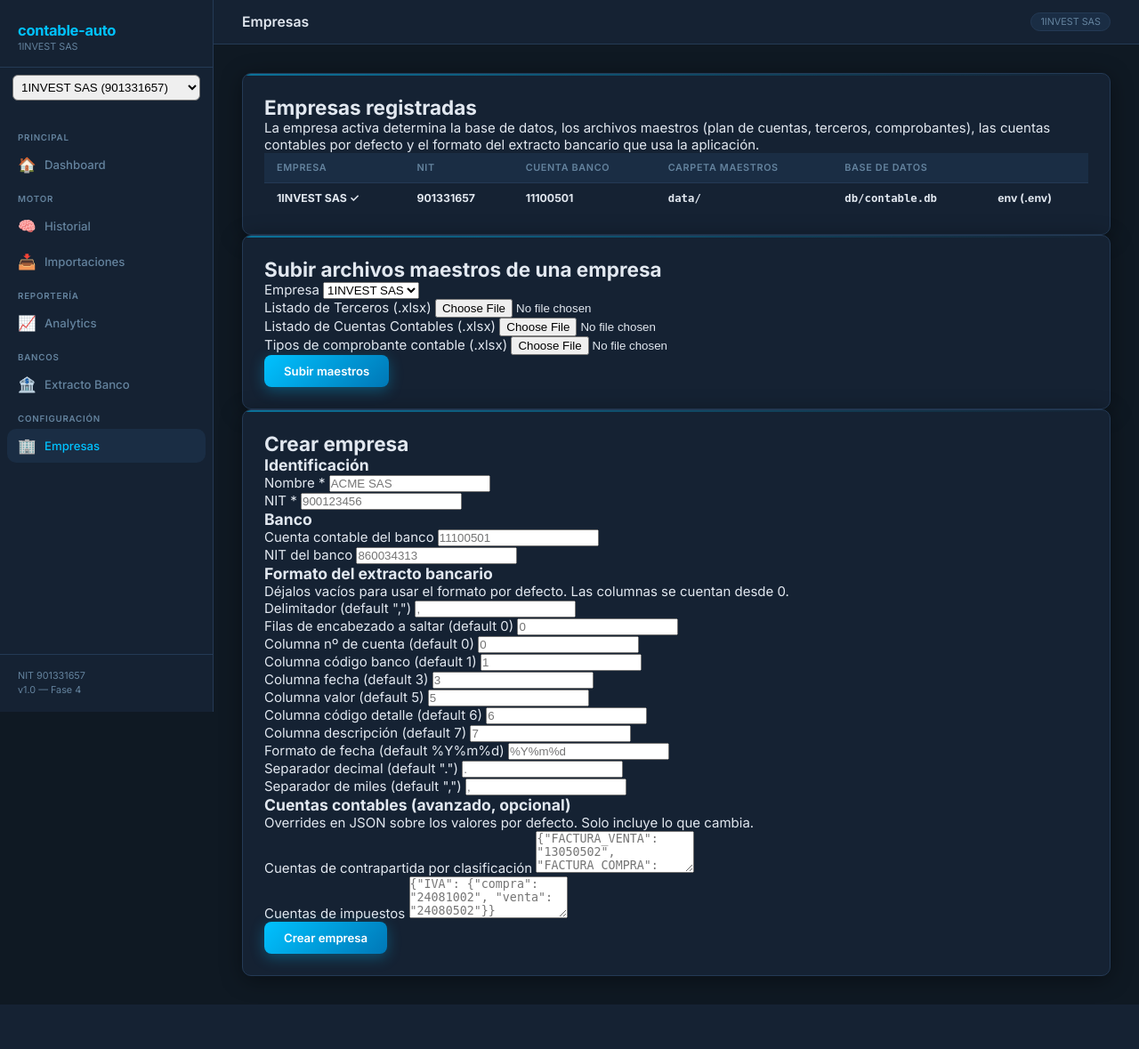
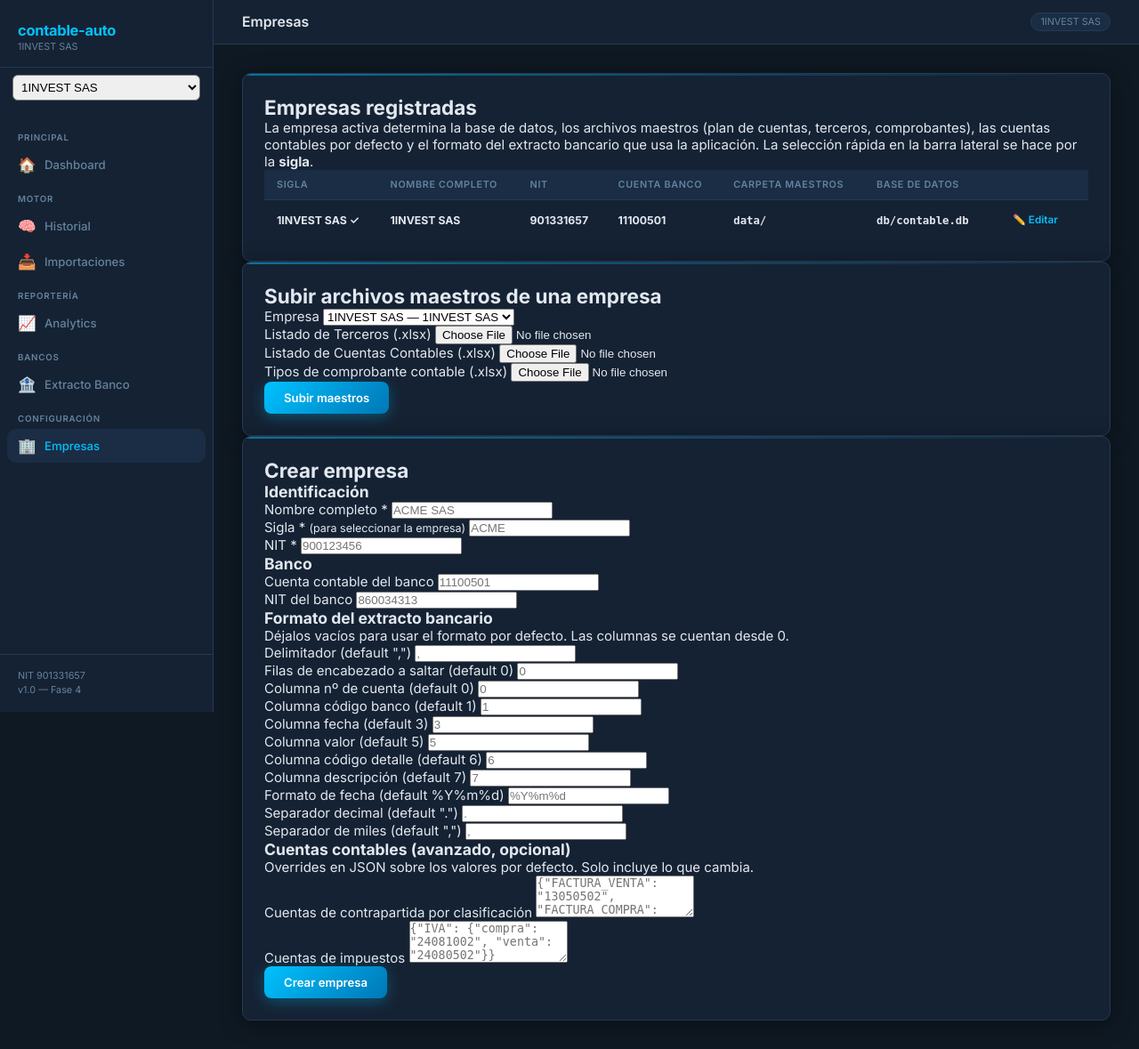
Before and after one commit to 1Investsas/1AutoConta, a Flask app: page /empresas in a window 1280 px wide. Shown: the whole page at 89% size. Before the commit the page ends 1129 px from the top, so only its background shows below. Run offline with Flask 3, Linux system fonts and the light colour scheme; parts of the project's set-up code (start-up, migrations or seed data) failed here and were passed over.

Commit message:
feat: sigla de empresa y edición de datos/configuración por empresa
- Cada empresa ahora tiene nombre completo y sigla. La selección rápida
  en la barra lateral se hace por la sigla (con el nombre completo en el
  tooltip). El id se deriva de la sigla al crear.
- Nueva edición completa de empresas: ruta /empresas/<id>/editar (form
  pre-rellenado) y /empresas/<id>/actualizar. Permite cambiar nombre,
  sigla, NIT, cuentas contables y el formato del extracto bancario. El id
  se conserva al editar, de modo que la BD y la carpeta de maestros no
  cambian aunque cambie la sigla.
- La empresa principal también es editable: sus cambios se persisten en el
  registro (data/empresas.json) y tienen prioridad sobre las variables de
  entorno, conservando su BD y carpeta de maestros.
- Helper _parse_empresa_form compartido por crear y actualizar.
- SIGLA_EMPRESA configurable por entorno (.env) para la empresa principal.
- empresas.json y carpetas data/<id>/ añadidas al .gitignore.
- 7 tests nuevos (sigla y edición); 153 en total, todos en verde.

https://claude.ai/code/session_01Qjx69MTvHHxfdr15uk55g4

```diff
--- a/app/config.py
+++ b/app/config.py
@@ -16,6 +16,9 @@ load_dotenv()
 # ---------------------------------------------------------------------------
 NIT_EMPRESA: str = os.getenv("NIT_EMPRESA", "901331657")
 NOMBRE_EMPRESA: str = os.getenv("NOMBRE_EMPRESA", "1INVEST SAS")
+# Sigla / nombre corto de la empresa (para la selección rápida en la UI).
+# Si no se define, se usa el nombre completo como sigla.
+SIGLA_EMPRESA: str = os.getenv("SIGLA_EMPRESA", "") or NOMBRE_EMPRESA
 
 # ---------------------------------------------------------------------------
 # Rutas por defecto
--- a/app/web/routes.py
+++ b/app/web/routes.py
@@ -19,8 +19,8 @@ from werkzeug.utils import secure_filename
 from app.config import DATA_DIR, DB_PATH
 from app import storage as store
 from app.empresas import (
-    listar_empresas, obtener_empresa, crear_empresa, eliminar_empresa,
-    FORMATO_BANCO_DEFAULT,
+    listar_empresas, obtener_empresa, crear_empresa, actualizar_empresa,
+    eliminar_empresa, FORMATO_BANCO_DEFAULT,
 )
 from app.web import session_store
 
@@ -50,6 +50,7 @@ def _inyectar_empresas():
         "empresa_actual": emp,
         "empresas_disponibles": listar_empresas(),
         "empresa": emp.nombre,
+        "empresa_sigla": emp.sigla_efectiva,
         "nit": emp.nit,
     }
 
@@ -1160,16 +1161,20 @@ def empresas_seleccionar():
     return redirect(request.referrer or url_for("web.index"))
 
 
-@bp.route("/empresas/crear", methods=["POST"])
-def empresas_crear():
-    """Crea una empresa nueva con su configuración propia."""
+def _parse_empresa_form() -> dict:
+    """
+    Lee y valida los campos del formulario de empresa (crear o editar).
+
+    Retorna un dict con los campos listos para crear/actualizar una empresa.
+    Lanza ValueError con un mensaje legible si algún dato es inválido.
+    """
     import json as _json
 
     nombre = request.form.get("nombre", "").strip()
     nit    = request.form.get("nit", "").strip()
-    if not nombre or not nit:
-        flash("Nombre y NIT son obligatorios.", "error")
-        return redirect(url_for("web.empresas"))
+    sigla  = request.form.get("sigla", "").strip()
+    if not nombre or not nit or not sigla:
+        raise ValueError("Nombre, sigla y NIT son obligatorios.")
 
     # Formato del extracto bancario (solo guardar lo que difiere del default)
     formato_banco = {}
@@ -1181,8 +1186,7 @@ def empresas_crear():
             try:
                 valor = int(valor)
             except ValueError:
-                flash(f"Valor inválido para {campo}: {valor}", "error")
-                return redirect(url_for("web.empresas"))
+                raise ValueError(f"Valor inválido para {campo}: {valor}")
         if valor != default:
             formato_banco[campo] = valor
 
@@ -1199,25 +1203,57 @@ def empresas_crear():
         except (ValueError, TypeError):
             raise ValueError(f"El campo {campo} debe ser un objeto JSON válido.")
 
+    return {
+        "nit": nit,
+        "nombre": nombre,
+        "sigla": sigla,
+        "cuenta_banco_default": request.form.get("cuenta_banco_default", "").strip(),
+        "nit_banco": request.form.get("nit_banco", "").strip(),
+        "formato_banco": formato_banco,
+        "cuentas_contraparte": _json_dict("cuentas_contraparte"),
+        "cuentas_impuestos": _json_dict("cuentas_impuestos"),
+    }
+
+
+@bp.route("/empresas/crear", methods=["POST"])
+def empresas_crear():
+    """Crea una empresa nueva con su configuración propia."""
     try:
-        cuentas_contraparte = _json_dict("cuentas_contraparte")
-        cuentas_impuestos   = _json_dict("cuentas_impuestos")
+        campos = _parse_empresa_form()
     except ValueError as exc:
         flash(str(exc), "error")
         return redirect(url_for("web.empresas"))
 
-    emp = crear_empresa(
-        nit=nit,
-        nombre=nombre,
-        cuenta_banco_default=request.form.get("cuenta_banco_default", "").strip(),
-        nit_banco=request.form.get("nit_banco", "").strip(),
-        formato_banco=formato_banco,
-        cuentas_contraparte=cuentas_contraparte,
-        cuentas_impuestos=cuentas_impuestos,
+    emp = crear_empresa(**campos)
+
+    flash(f"✓ Empresa '{emp.nombre}' ({emp.sigla_efectiva}) creada. "
+          f"Sube sus archivos maestros en data/{emp.id}/ "
+          f"o desde el formulario de procesamiento.", "success")
+    return redirect(url_for("web.empresas"))
+
+
+@bp.route("/empresas/<empresa_id>/editar")
+def empresas_editar(empresa_id):
+    """Muestra el formulario de edición pre-rellenado con la empresa indicada."""
+    emp = obtener_empresa(empresa_id)
+    return render_template(
+        "empresas.html",
+        formato_default=FORMATO_BANCO_DEFAULT,
+        empresa_editar=emp,
     )
 
-    flash(f"✓ Empresa '{emp.nombre}' creada. Sube sus archivos maestros en data/{emp.id}/ "
-          f"o desde el formulario de procesamiento.", "success")
+
+@bp.route("/empresas/<empresa_id>/actualizar", methods=["POST"])
+def empresas_actualizar(empresa_id):
+    """Guarda los cambios de datos y configuración de una empresa existente."""
+    try:
+        campos = _parse_empresa_form()
+    except ValueError as exc:
+        flash(str(exc), "error")
+        return redirect(url_for("web.empresas_editar", empresa_id=empresa_id))
+
+    emp = actualizar_empresa(empresa_id, **campos)
+    flash(f"✓ Empresa '{emp.nombre}' ({emp.sigla_efectiva}) actualizada.", "success")
     return redirect(url_for("web.empresas"))
 
 
--- a/app/web/templates/base.html
+++ b/app/web/templates/base.html
@@ -19,10 +19,12 @@
 
   <form method="post" action="{{ url_for('web.empresas_seleccionar') }}" class="empresa-switch" style="padding: 8px 14px;">
     <input type="hidden" name="csrf_token" value="{{ csrf_token() }}">
-    <select name="empresa_id" onchange="this.form.submit()" style="width:100%; padding:5px; border-radius:6px;">
+    <select name="empresa_id" onchange="this.form.submit()" style="width:100%; padding:5px; border-radius:6px;"
+            title="Selecciona la empresa de trabajo por su sigla">
       {% for e in empresas_disponibles %}
-      <option value="{{ e.id }}" {% if e.id == empresa_actual.id %}selected{% endif %}>
-        {{ e.nombre }} ({{ e.nit }})
+      <option value="{{ e.id }}" title="{{ e.nombre }} — NIT {{ e.nit }}"
+              {% if e.id == empresa_actual.id %}selected{% endif %}>
+        {{ e.sigla_efectiva }}
       </option>
       {% endfor %}
     </select>
--- a/app/web/templates/empresas.html
+++ b/app/web/templates/empresas.html
@@ -3,6 +3,10 @@
 {% block page_title %}Empresas{% endblock %}
 
 {% block content %}
+
+{# Modo edición: empresa_editar viene de la ruta /empresas/<id>/editar #}
+{% set editando = empresa_editar is defined and empresa_editar %}
+{% set f = (empresa_editar.formato_banco_efectivo() if editando else formato_default) %}
 
 <div class="card">
   <h2>Empresas registradas</h2>
@@ -10,32 +14,33 @@
     La empresa activa determina la base de datos, los archivos maestros
     (plan de cuentas, terceros, comprobantes), las cuentas contables por
     defecto y el formato del extracto bancario que usa la aplicación.
+    La selección rápida en la barra lateral se hace por la <strong>sigla</strong>.
   </p>
   <table class="table">
     <thead>
       <tr>
-        <th>Empresa</th><th>NIT</th><th>Cuenta banco</th>
+        <th>Sigla</th><th>Nombre completo</th><th>NIT</th><th>Cuenta banco</th>
         <th>Carpeta maestros</th><th>Base de datos</th><th></th>
       </tr>
     </thead>
     <tbody>
       {% for e in empresas_disponibles %}
       <tr {% if e.id == empresa_actual.id %}style="font-weight:bold"{% endif %}>
-        <td>{{ e.nombre }}{% if e.id == empresa_actual.id %} ✓{% endif %}</td>
+        <td>{{ e.sigla_efectiva }}{% if e.id == empresa_actual.id %} ✓{% endif %}</td>
+        <td>{{ e.nombre }}</td>
         <td>{{ e.nit }}</td>
         <td>{{ e.cuenta_banco_efectiva() }}</td>
         <td><code>{{ e.data_category }}/</code></td>
         <td><code>{{ e.db_path }}</code></td>
-        <td>
+        <td style="white-space:nowrap">
+          <a href="{{ url_for('web.empresas_editar', empresa_id=e.id) }}" class="btn btn-sm">✏️ Editar</a>
           {% if not e.es_principal %}
           <form method="post" action="{{ url_for('web.empresas_eliminar', empresa_id=e.id) }}"
                 onsubmit="return confirm('¿Eliminar la empresa {{ e.nombre }}? Sus archivos y BD no se borran, solo el registro.');"
                 style="display:inline">
-    <input type="hidden" name="csrf_token" value="{{ csrf_token() }}">
+            <input type="hidden" name="csrf_token" value="{{ csrf_token() }}">
             <button type="submit" class="btn btn-sm">🗑️ Eliminar</button>
           </form>
-          {% else %}
-          <span class="muted">env (.env)</span>
           {% endif %}
         </td>
       </tr>
@@ -52,7 +57,10 @@
       <label>Empresa</label>
       <select name="empresa_id">
         {% for e in empresas_disponibles %}
-        <option value="{{ e.id }}" {% if e.id == empresa_actual.id %}selected{% endif %}>{{ e.nombre }}</option>
+        <option value="{{ e.id }}"
+                {% if e.id == (empresa_editar.id if editando else empresa_actual.id) %}selected{% endif %}>
+          {{ e.sigla_efectiva }} — {{ e.nombre }}
+        </option>
         {% endfor %}
       </select>
     </div>
@@ -72,76 +80,109 @@
   </form>
 </div>
 
-<div class="card">
-  <h2>Crear empresa</h2>
-  <form method="post" action="{{ url_for('web.empresas_crear') }}">
+<div class="card" id="form-empresa">
+  <h2>
+    {% if editando %}Editar empresa: {{ empresa_editar.sigla_efectiva }}{% else %}Crear empresa{% endif %}
+  </h2>
+  {% if editando and empresa_editar.es_principal %}
+  <p class="muted">
+    Estás editando la empresa principal. Los cambios se guardan y tienen
+    prioridad sobre las variables de entorno (.env). Su base de datos y su
+    carpeta de maestros no cambian.
+  </p>
+  {% endif %}
+  <form method="post"
+        action="{% if editando %}{{ url_for('web.empresas_actualizar', empresa_id=empresa_editar.id) }}{% else %}{{ url_for('web.empresas_crear') }}{% endif %}">
     <input type="hidden" name="csrf_token" value="{{ csrf_token() }}">
+
     <h3>Identificación</h3>
     <div class="form-row">
-      <label>Nombre *</label>
-      <input type="text" name="nombre" required placeholder="ACME SAS">
+      <label>Nombre completo *</label>
+      <input type="text" name="nombre" required placeholder="ACME SAS"
+             value="{{ empresa_editar.nombre if editando else '' }}">
+    </div>
+    <div class="form-row">
+      <label>Sigla * <small class="muted">(para seleccionar la empresa)</small></label>
+      <input type="text" name="sigla" required placeholder="ACME"
+             value="{{ empresa_editar.sigla if editando else '' }}">
     </div>
     <div class="form-row">
       <label>NIT *</label>
-      <input type="text" name="nit" required placeholder="900123456">
+      <input type="text" name="nit" required placeholder="900123456"
+             value="{{ empresa_editar.nit if editando else '' }}">
     </div>
 
     <h3>Banco</h3>
     <div class="form-row">
       <label>Cuenta contable del banco</label>
-      <input type="text" name="cuenta_banco_default" placeholder="11100501">
+      <input type="text" name="cuenta_banco_default" placeholder="11100501"
+             value="{{ empresa_editar.cuenta_banco_default if editando else '' }}">
     </div>
     <div class="form-row">
       <label>NIT del banco</label>
-      <input type="text" name="nit_banco" placeholder="860034313">
+      <input type="text" name="nit_banco" placeholder="860034313"
+             value="{{ empresa_editar.nit_banco if editando else '' }}">
     </div>
 
     <h3>Formato del extracto bancario</h3>
-    <p class="muted">Déjalos vacíos para usar el formato por defecto.
-       Las columnas se cuentan desde 0.</p>
+    <p class="muted">
+      {% if editando %}Valores actuales de la empresa.{% else %}Déjalos vacíos para usar el formato por defecto.{% endif %}
+      Las columnas se cuentan desde 0.
+    </p>
     <div class="form-row">
       <label>Delimitador (default "{{ formato_default['delimitador'] }}")</label>
-      <input type="text" name="banco_delimitador" maxlength="1" placeholder="{{ formato_default['delimitador'] }}">
+      <input type="text" name="banco_delimitador" maxlength="1" placeholder="{{ formato_default['delimitador'] }}"
+             value="{{ f['delimitador'] if editando else '' }}">
     </div>
     <div class="form-row">
       <label>Filas de encabezado a saltar (default {{ formato_default['filas_encabezado'] }})</label>
-      <input type="number" name="banco_filas_encabezado" min="0" placeholder="{{ formato_default['filas_encabezado'] }}">
+      <input type="number" name="banco_filas_encabezado" min="0" placeholder="{{ formato_default['filas_encabezado'] }}"
+             value="{{ f['filas_encabezado'] if editando else '' }}">
     </div>
     <div class="form-row">
       <label>Columna nº de cuenta (default {{ formato_default['col_cuenta'] }})</label>
-      <input type="number" name="banco_col_cuenta" min="0" placeholder="{{ formato_default['col_cuenta'] }}">
+      <input type="number" name="banco_col_cuenta" min="0" placeholder="{{ formato_default['col_cuenta'] }}"
+             value="{{ f['col_cuenta'] if editando else '' }}">
     </div>
     <div class="form-row">
       <label>Columna código banco (default {{ formato_default['col_codigo_banco'] }})</label>
-      <input type="number" name="banco_col_codigo_banco" min="0" placeholder="{{ formato_default['col_codigo_banco'] }}">
+      <input type="number" name="banco_col_codigo_banco" min="0" placeholder="{{ formato_default['col_codigo_banco'] }}"
+             value="{{ f['col_codigo_banco'] if editando else '' }}">
     </div>
     <div class="form-row">
       <label>Columna fecha (default {{ formato_default['col_fecha'] }})</label>
-      <input type="number" name="banco_col_fecha" min="0" placeholder="{{ formato_default['col_fecha'] }}">
+      <input type="number" name="banco_col_fecha" min="0" placeholder="{{ formato_default['col_fecha'] }}"
+             value="{{ f['col_fecha'] if editando else '' }}">
     </div>
     <div class="form-row">
       <label>Columna valor (default {{ formato_default['col_valor'] }})</label>
-      <input type="number" name="banco_col_valor" min="0" placeholder="{{ formato_default['col_valor'] }}">
+      <input type="number" name="banco_col_valor" min="0" placeholder="{{ formato_default['col_valor'] }}"
+             value="{{ f['col_valor'] if editando else '' }}">
     </div>
     <div class="form-row">
       <label>Columna código detalle (default {{ formato_default['col_codigo_detalle'] }})</label>
-      <input type="number" name="banco_col_codigo_detalle" min="0" placeholder="{{ formato_default['col_codigo_detalle'] }}">
+      <input type="number" name="banco_col_codigo_detalle" min="0" placeholder="{{ formato_default['col_codigo_detalle'] }}"
+             value="{{ f['col_codigo_detalle'] if editando else '' }}">
     </div>
     <div class="form-row">
       <label>Columna descripción (default {{ formato_default['col_descripcion'] }})</label>
-      <input type="number" name="banco_col_descripcion" min="0" placeholder="{{ formato_default['col_descripcion'] }}">
+      <input type="number" name="banco_col_descripcion" min="0" placeholder="{{ formato_default['col_descripcion'] }}"
+             value="{{ f['col_descripcion'] if editando else '' }}">
     </div>
     <div class="form-row">
       <label>Formato de fecha (default {{ formato_default['formato_fecha'] }})</label>
-      <input type="text" name="banco_formato_fecha" placeholder="{{ formato_default['formato_fecha'] }}">
+      <input type="text" name="banco_formato_fecha" placeholder="{{ formato_default['formato_fecha'] }}"
+             value="{{ f['formato_fecha'] if editando else '' }}">
     </div>
     <div class="form-row">
       <label>Separador decimal (default "{{ formato_default['separador_decimal'] }}")</label>
-      <input type="text" name="banco_separador_decimal" maxlength="1" placeholder="{{ formato_default['separador_decimal'] }}">
+      <input type="text" name="banco_separador_decimal" maxlength="1" placeholder="{{ formato_default['separador_decimal'] }}"
+             value="{{ f['separador_decimal'] if editando else '' }}">
     </div>
     <div class="form-row">
       <label>Separador de miles (default "{{ formato_default['separador_miles'] }}")</label>
-      <input type="text" name="banco_separador_miles" maxlength="1" placeholder="{{ formato_default['separador_miles'] }}">
+      <input type="text" name="banco_separador_miles" maxlength="1" placeholder="{{ formato_default['separador_miles'] }}"
+             value="{{ f['separador_miles'] if editando else '' }}">
     </div>
 
     <h3>Cuentas contables (avanzado, opcional)</h3>
@@ -151,15 +192,20 @@
     <div class="form-row">
       <label>Cuentas de contrapartida por clasificación</label>
       <textarea name="cuentas_contraparte" rows="3"
-                placeholder='{"FACTURA_VENTA": "13050502", "FACTURA_COMPRA": "22050502"}'></textarea>
+                placeholder='{"FACTURA_VENTA": "13050502", "FACTURA_COMPRA": "22050502"}'>{% if editando and empresa_editar.cuentas_contraparte %}{{ empresa_editar.cuentas_contraparte | tojson }}{% endif %}</textarea>
     </div>
     <div class="form-row">
       <label>Cuentas de impuestos</label>
       <textarea name="cuentas_impuestos" rows="3"
-                placeholder='{"IVA": {"compra": "24081002", "venta": "24080502"}}'></textarea>
+                placeholder='{"IVA": {"compra": "24081002", "venta": "24080502"}}'>{% if editando and empresa_editar.cuentas_impuestos %}{{ empresa_editar.cuentas_impuestos | tojson }}{% endif %}</textarea>
     </div>
 
-    <button type="submit" class="btn btn-primary">Crear empresa</button>
+    <button type="submit" class="btn btn-primary">
+      {% if editando %}Guardar cambios{% else %}Crear empresa{% endif %}
+    </button>
+    {% if editando %}
+    <a href="{{ url_for('web.empresas') }}" class="btn">Cancelar</a>
+    {% endif %}
   </form>
 </div>
 
```
Also changed, not shown: app/empresas.py (+72 -14 lines), tests/test_empresas.py (+66 -1 lines), 2 other files.
